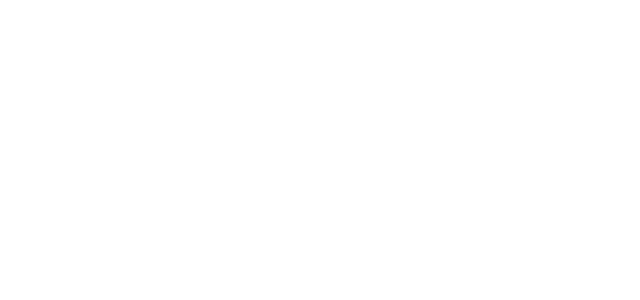
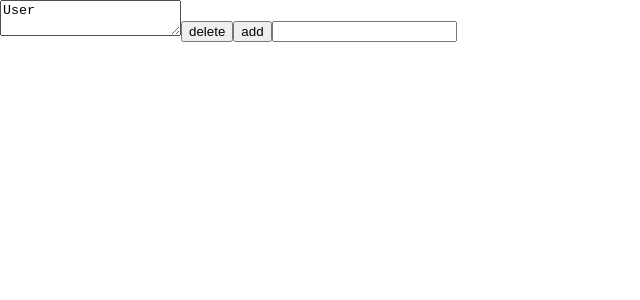
Before and after one commit to aliakseikulba/js-ts-educational, a React (Create React App) app: page / in a window 1280 px wide. Shown: the top 300 px of the page, without its empty margins (0-640 px from the left). Built offline with nearby package versions, Linux system fonts and the light colour scheme.

Commit message:
onClick, onChange, event

```diff
--- /dev/null
+++ b/src/06-callbacks/06.tsx
@@ -0,0 +1,39 @@
+import React, {ChangeEvent} from 'react';
+
+
+const User = () => {
+
+  const deleteFunc = () => {
+    alert('deleted');
+  };
+
+  const addFunc = () => {
+    alert('added');
+  };
+
+  const onContentChange = () => {
+    console.log('changed');
+  };
+
+  const onBlurEvent = () => {
+    console.log('unfocused');
+  };
+
+  const onInputChange = (e: ChangeEvent<HTMLInputElement>) => {
+    console.log('number changed' + e.currentTarget.value);
+  }
+
+  return (
+    <div>
+      <textarea
+        onChange={onContentChange}
+        onBlur={onBlurEvent}
+      >User</textarea>
+      <button onClick={deleteFunc}>delete</button>
+      <button onClick={addFunc}>add</button>
+      <input onChange={onInputChange} type="number"/>
+    </div>
+  );
+};
+
+export default User;
--- a/src/index.tsx
+++ b/src/index.tsx
@@ -3,10 +3,12 @@
 import './index.css';
 import App from './App';
 import reportWebVitals from './reportWebVitals';
+import User from './06-callbacks/06';
 
 ReactDOM.render(
   <React.StrictMode>
-    <App />
+    {/*<App />*/}
+    <User />
   </React.StrictMode>,
   document.getElementById('root')
 );
```
